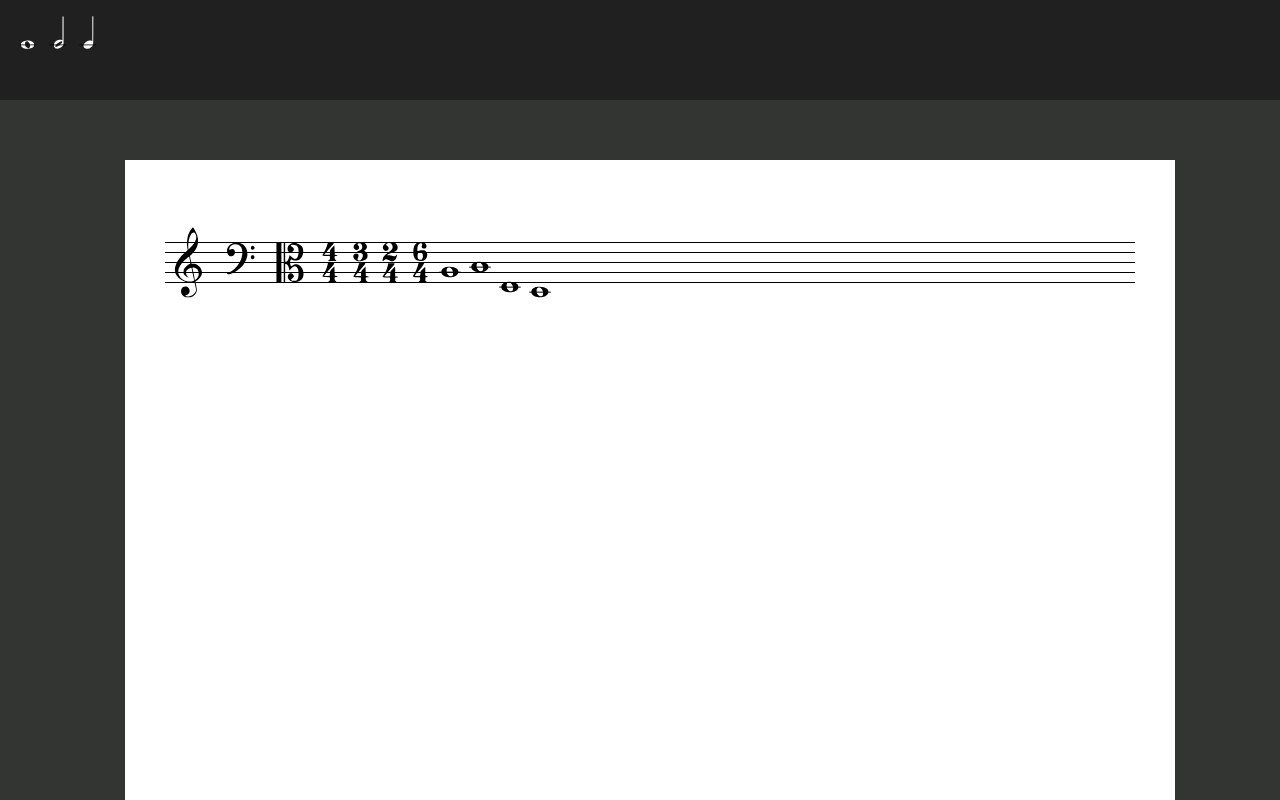
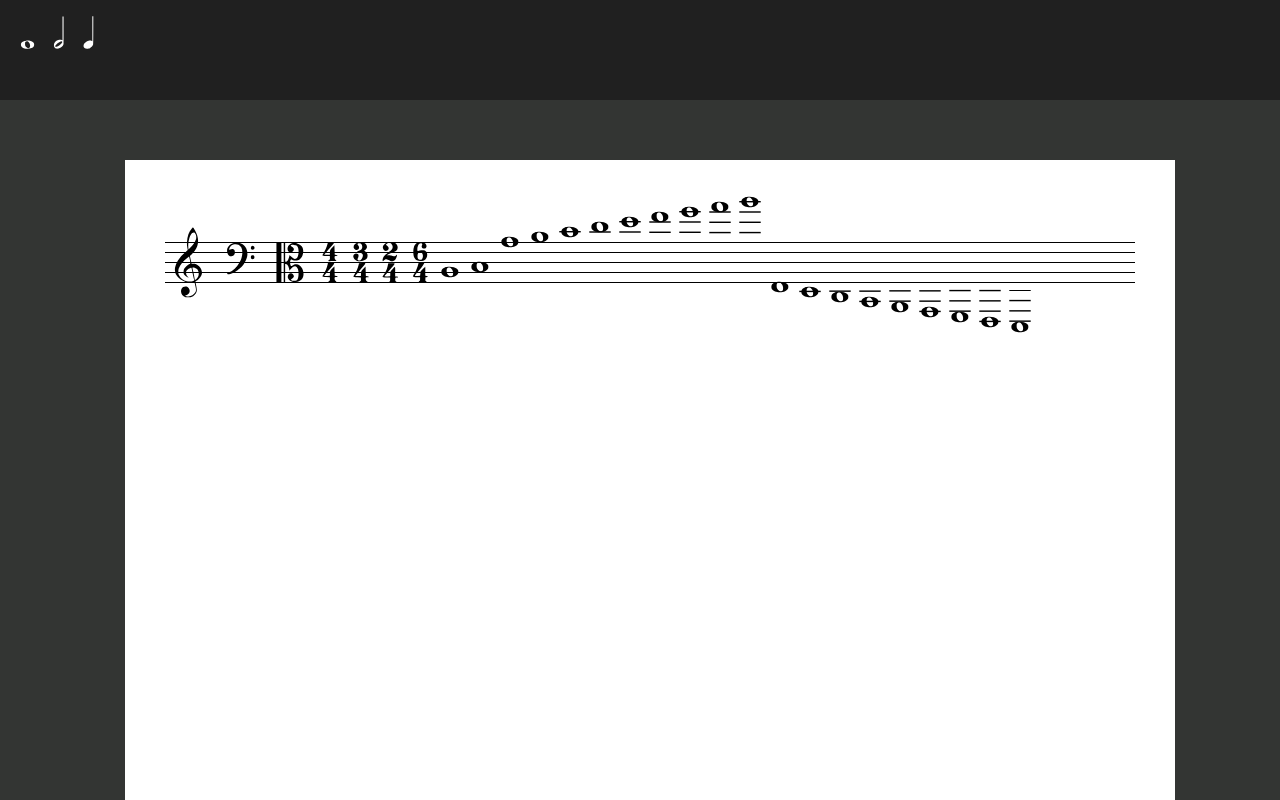
Before and after one commit to Lentilka231/NotySoft, a Next.js app in the folder nextjs-blog/: page / in a window 1280 px wide. Shown: the top 800 px of the page. Built offline with nearby package versions, Linux system fonts and the light colour scheme.

Commit message:
helpLines added

```diff
--- a/nextjs-blog/components/SVG.js
+++ b/nextjs-blog/components/SVG.js
@@ -1,20 +1,52 @@
 import styles from "../styles/svg.module.scss"
 
-function HelpLines(tone=0){
-    console.log(tone);
-    if (tone>0 && tone<12){
+function HelpLines({tone}){
+    let iterator = [];
+
+    if (tone<1){
+        for(let i = 0; i>=tone; i-=2){
+            iterator[-i/2]=-i/2
+        }
+        return(
+            <svg
+            className={styles.helpLines}
+            width="30px"
+            viewBox="0 0 210 1400"
+            >
+                {iterator.map((i)=>(
+                    <line
+                    style={{"stroke":"black","stroke-width":"10"}}
+                    x1="30" y1={255-i*72+(tone%2==0?0:-37)+"px"}
+                    x2="180" y2={255-i*72+(tone%2==0?0:-37)+"px"}
+                    />
+                ))}
+            </svg>
+
+        )
+    } else if(tone>11){
+        for(let i = 0; i<=(tone-12); i+=2){
+            iterator[i/2]=i/2
+        }
+        console.log(iterator)
+        return(
+            <svg
+            className={styles.helpLines}
+            width="30px"
+            viewBox="0 0 210 1400">
+                {iterator.map((i)=>(
+                    <line
+                    style={{"stroke":"black","stroke-width":"10"}}
+                    x1="30" y1={257+i*72+(tone%2==0?0:37)+"px"}
+                    x2="180" y2={257+i*72+(tone%2==0?0:37)+"px"}
+                    />
+                ))}
+            </svg>
+        )
+    }else{
         return
-    }else {
-        return(
-            <line
-            style={{"stroke":"black","stroke-width":"7"}}
-            x1="30" y1="260"
-            x2="180" y2="260"
-            />
-        )
     }
 }
-export function Note({className,colour="#000000", width,height,type="1",tone="0"}){
+export function Note({className,colour="#000000", width,height,type="1",tone=1}){
     switch (colour){
         case "orange":
             colour="#f7a800"
@@ -36,17 +68,20 @@ export function Note({className,colour="#000000", width,height,type="1",tone="0"
             break;
     }
     return(
+    <div
+    style={{"top":27-(5*tone)+"px"}}
+    className={styles[className]}>
         <svg
-        className={styles[className]}
-        style={{"top":27-(5*tone)+"px"}}
+
         height={height}
         width={width}
         viewBox="0 0 210 297">
             <path
             style={{"fill":colour}}
             d={d}/>
-            <HelpLines tone={tone}/>
         </svg>
+        <HelpLines tone={tone}/>
+    </div>
     )
 }
 export function Clef({className,colour="#000000", width, height, type="treble"}){
--- a/nextjs-blog/public/composure.json
+++ b/nextjs-blog/public/composure.json
@@ -42,12 +42,93 @@
         {
             "sign":"note",
             "type":"whole",
+            "tone":10
+        },
+        {
+            "sign":"note",
+            "type":"whole",
+            "tone":11
+        },
+        {
+            "sign":"note",
+            "type":"whole",
+            "tone":12
+        },
+        {
+            "sign":"note",
+            "type":"whole",
+            "tone":13
+        },
+        {
+            "sign":"note",
+            "type":"whole",
+            "tone":14
+        },
+        {
+            "sign":"note",
+            "type":"whole",
+            "tone":15
+        },
+        {
+            "sign":"note",
+            "type":"whole",
+            "tone":16
+        },
+        {
+            "sign":"note",
+            "type":"whole",
+            "tone":17
+        },
+        {
+            "sign":"note",
+            "type":"whole",
+            "tone":18
+        },
+        {
+            "sign":"note",
+            "type":"whole",
             "tone":1
         },
         {
             "sign":"note",
             "type":"whole",
             "tone":0
+        },
+        {
+            "sign":"note",
+            "type":"whole",
+            "tone":-1
+        },
+        {
+            "sign":"note",
+            "type":"whole",
+            "tone":-2
+        },
+        {
+            "sign":"note",
+            "type":"whole",
+            "tone":-3
+        },
+        {
+            "sign":"note",
+            "type":"whole",
+            "tone":-4
+        },
+        {
+            "sign":"note",
+            "type":"whole",
+            "tone":-5
+        },
+        {
+            "sign":"note",
+            "type":"whole",
+            "tone":-6
+        },
+        {
+            "sign":"note",
+            "type":"whole",
+            "tone":-7
         }
+
     ]
 ]
--- a/nextjs-blog/styles/svg.module.scss
+++ b/nextjs-blog/styles/svg.module.scss
@@ -24,6 +24,12 @@ $darkGrey2:#333533;
     top:13px;
 }
 .note{
+    display:inline;
     position:relative;
     top:2px;
 }
+.helpLines{
+    position: absolute;
+    top:-27px;
+    left:0px
+}
```
